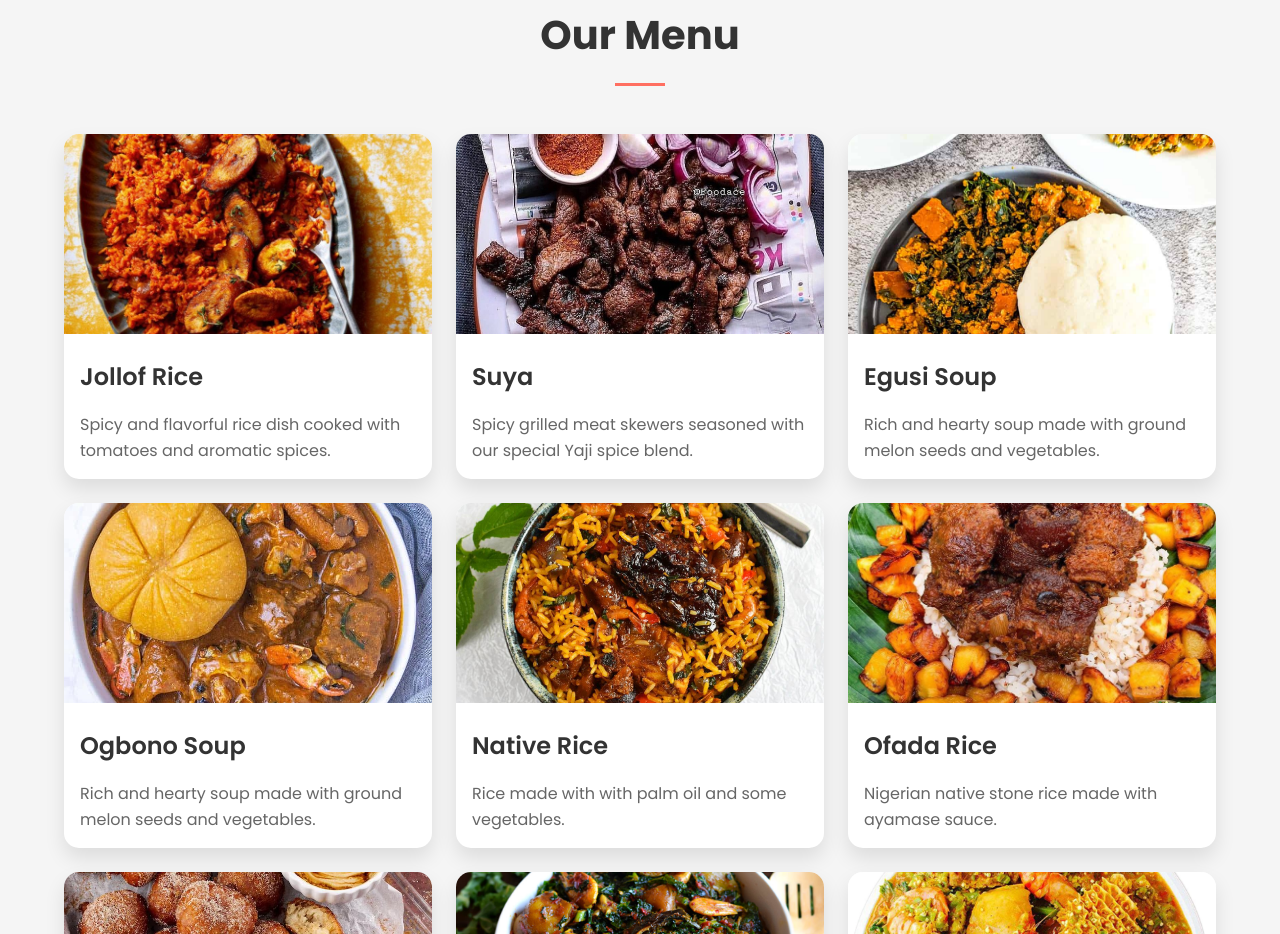
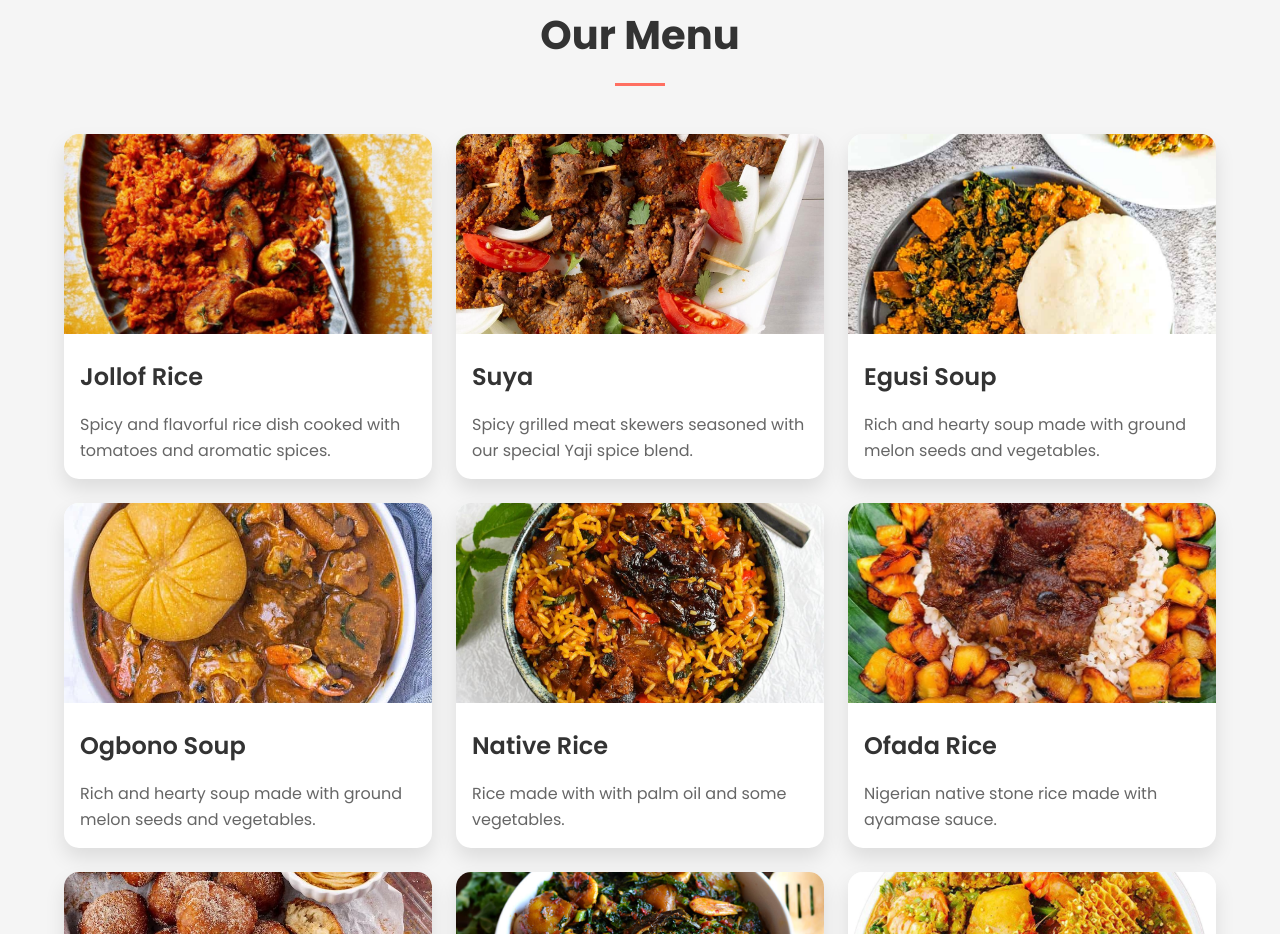
Before and after one commit to Olamide1/yaji-website, a plain HTML site: page index.html in a window 1280 px wide. Shown: the part 1400-2334 px from the top of the page. Drawn offline with nearby package versions, Linux system fonts and the light colour scheme.

Commit message:
Updated the suya image

```diff
--- a/index.html
+++ b/index.html
@@ -68,7 +68,7 @@
                 </div>
                 <div class="column is-one-third">
                     <div class="menu-item">
-                        <img src="suya.jpeg" alt="Suya">
+                        <img src="suya.jpg" alt="Suya">
                         <h3>Suya</h3>
                         <p>Spicy grilled meat skewers seasoned with our special Yaji spice blend.</p>
                     </div>
```
Also changed, not shown: suya.jpeg (deleted), suya.jpg (added).
